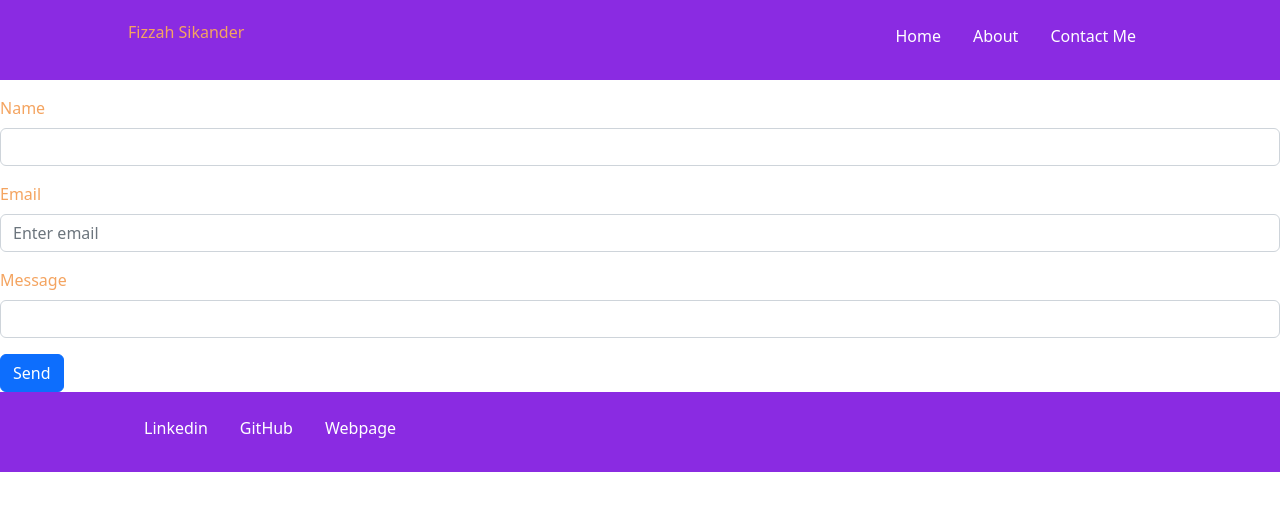
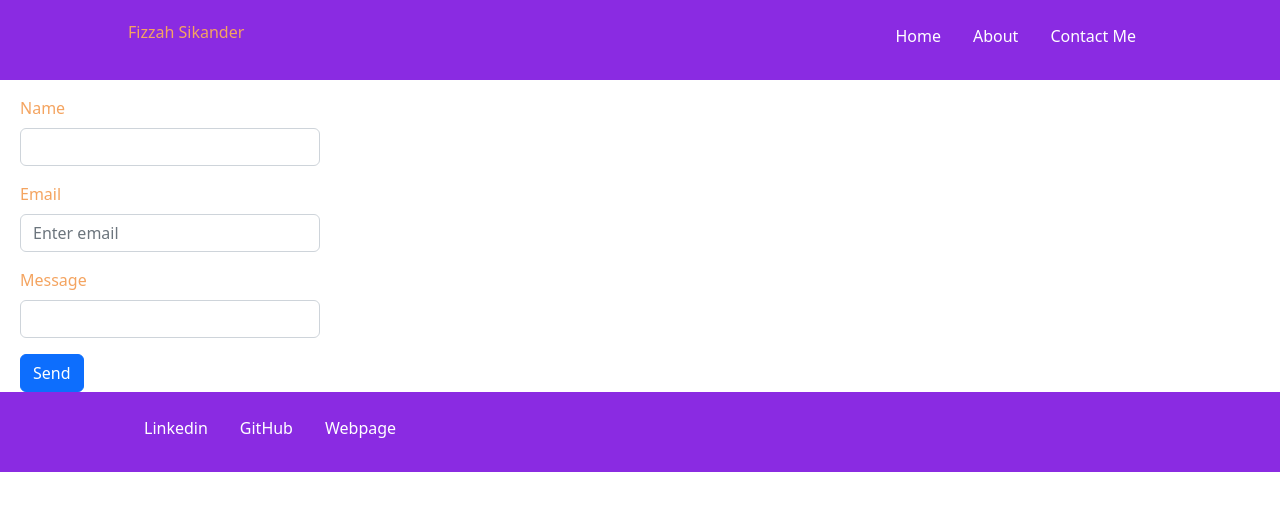
Before and after one commit to FizzahSikander/React-First-Project, a React (Create React App) app: page /Login in a window 1280 px wide. Shown: the top 510 px of the page. Built offline with nearby package versions, Linux system fonts and the light colour scheme.

Commit message:
changed pic name

```diff
--- a/src/components/About.js
+++ b/src/components/About.js
@@ -1,4 +1,4 @@
-import ImageDisplay from "./water";
+import ImageDisplay from "./mypic";
 const Home = () => {
     return (
         <><><div className="container"><div className="secondpageContainer-left">
--- a/src/components/Home.js
+++ b/src/components/Home.js
@@ -1,4 +1,4 @@
-import ImageDisplay from "./water";
+import ImageDisplay from "./mypic";
 import Button from "./Button";
 
 const Home = () => {
--- a/src/components/water.js
+++ b/src/components/mypic.js
@@ -1,4 +1,4 @@
-import water from "../images/water.png";
+import mypic from "../images/pic.png";
 const ImageDisplay = () => {
     return (
         <div
@@ -9,7 +9,7 @@ const ImageDisplay = () => {
                 flexDirection: "column",
             }}
         >
-            <img src={water} alt="Water mask picture" height={400} width={350} />
+            <img src={mypic} alt="My picture" height={400} width={350} />
         </div>
     );
 };
--- a/src/index.css
+++ b/src/index.css
@@ -159,3 +159,7 @@ body {
   border-radius: 40px;
   padding: 0.5rem;
 }
+.mt-3 {
+  width: 300px;
+  margin-left: 20px;
+}
```
Also changed, not shown: src/images/pic.png (renamed from src/images/water.png).
